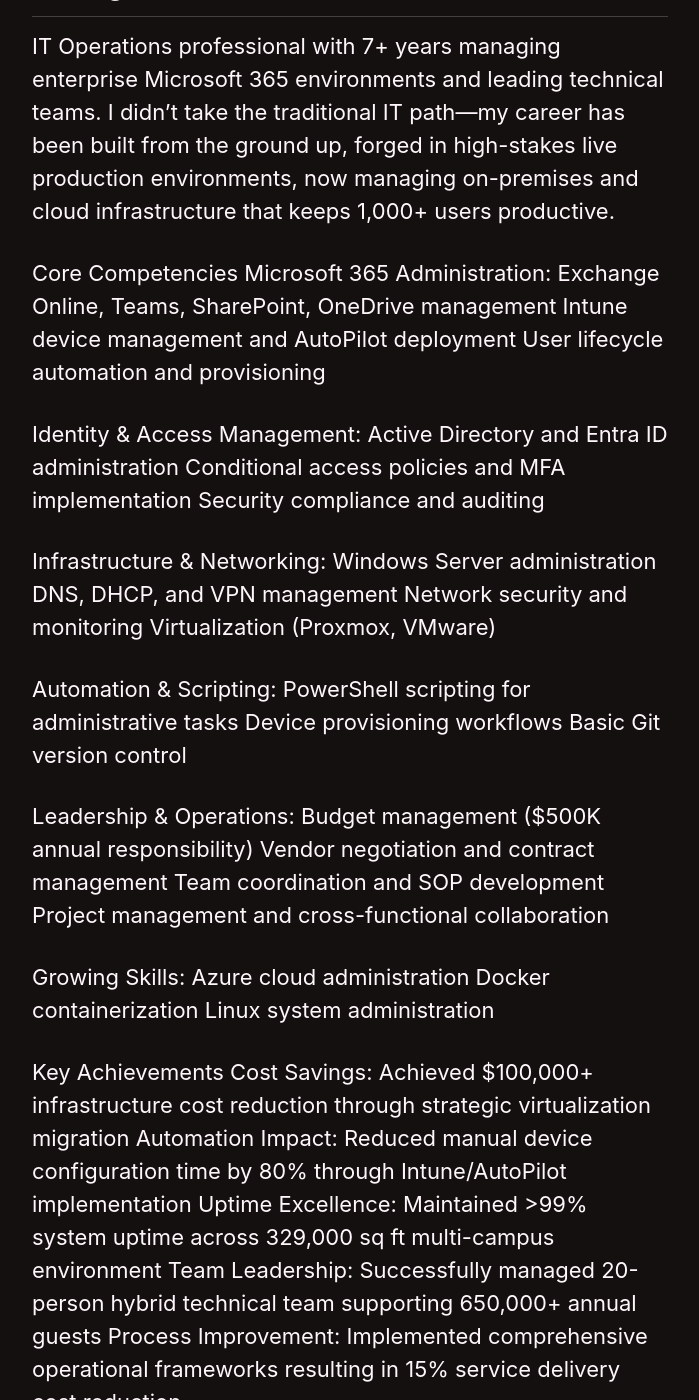
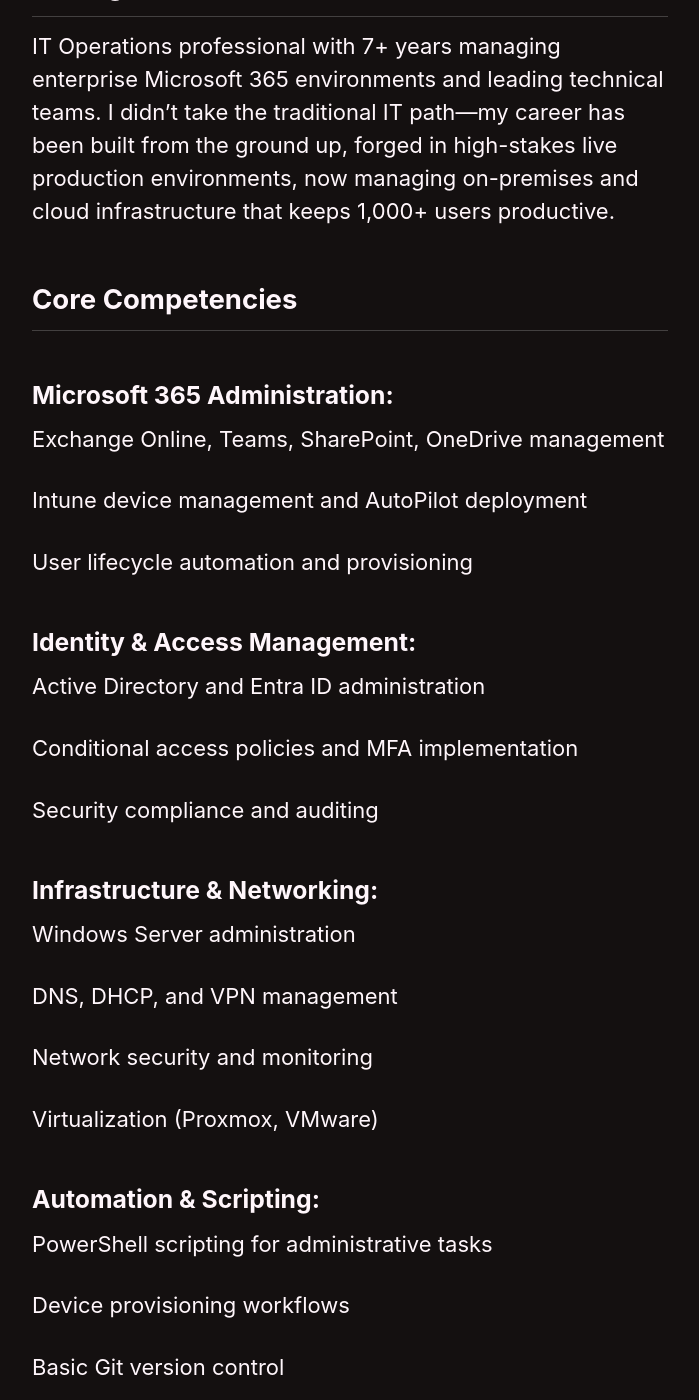
Before and after one commit to jonriggert/jonriggert.github.io, a Jekyll site: the page built from _pages/aboutme.md, in a window 1280 px wide and 1400 px high, scrolled down 951 px. Shown: the whole window, without its empty margins (290-989 px from the left). Built offline with Jekyll 4.4.1, drawn with Linux system fonts in a browser that asks for light colours; cached includes are drawn as plain includes; some of the changed text lies outside the part shown.

Commit message:
Updated about me

```diff
--- a/_pages/aboutme.md
+++ b/_pages/aboutme.md
@@ -13,44 +13,71 @@
 
 IT Operations professional with 7+ years managing enterprise Microsoft 365 environments and leading technical teams. I didn't take the traditional IT path—my career has been built from the ground up, forged in high-stakes live production environments, now managing on-premises and cloud infrastructure that keeps 1,000+ users productive.
 
-Core Competencies
-Microsoft 365 Administration: Exchange Online, Teams, SharePoint, OneDrive management
+## Core Competencies
+
+### Microsoft 365 Administration:
+
+Exchange Online, Teams, SharePoint, OneDrive management
+
 Intune device management and AutoPilot deployment
+
 User lifecycle automation and provisioning
 
-Identity & Access Management:
+### Identity & Access Management:
+
 Active Directory and Entra ID administration
+
 Conditional access policies and MFA implementation
+
 Security compliance and auditing
 
-Infrastructure & Networking:
+### Infrastructure & Networking:
+
 Windows Server administration
+
 DNS, DHCP, and VPN management
+
 Network security and monitoring
+
 Virtualization (Proxmox, VMware)
 
-Automation & Scripting:
+### Automation & Scripting:
+
 PowerShell scripting for administrative tasks
+
 Device provisioning workflows
+
 Basic Git version control
 
-Leadership & Operations:
+### Leadership & Operations:
+
 Budget management ($500K annual responsibility)
+
 Vendor negotiation and contract management
+
 Team coordination and SOP development
+
 Project management and cross-functional collaboration
 
-Growing Skills:
+### Growing Skills:
+
 Azure cloud administration
+
 Docker containerization
+
 Linux system administration
 
 
-Key Achievements
+## Key Achievements
+
 Cost Savings: Achieved $100,000+ infrastructure cost reduction through strategic virtualization migration
+
 Automation Impact: Reduced manual device configuration time by 80% through Intune/AutoPilot implementation
+
 Uptime Excellence: Maintained >99% system uptime across 329,000 sq ft multi-campus environment
+
 Team Leadership: Successfully managed 20-person hybrid technical team supporting 650,000+ annual guests
+
 Process Improvement: Implemented comprehensive operational frameworks resulting in 15% service delivery cost reduction
 
 ---
```
